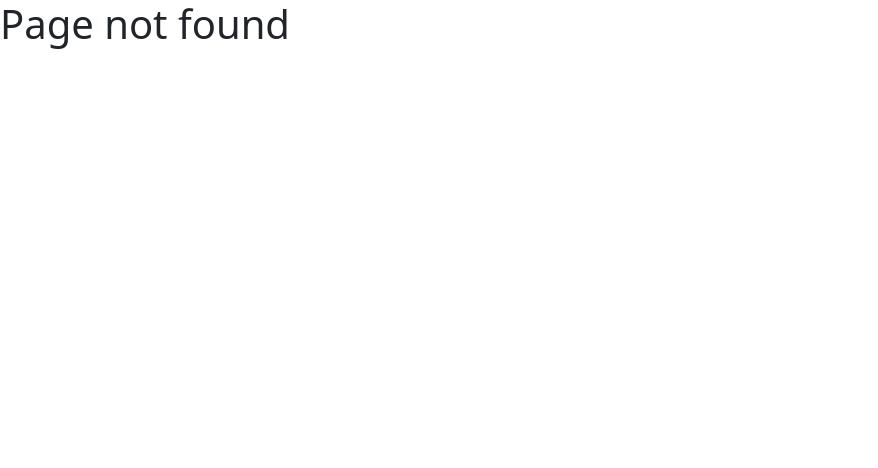
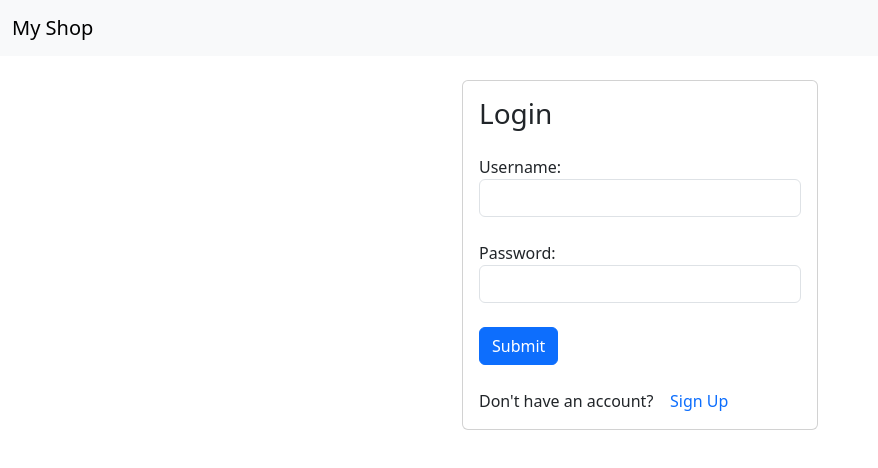
Before and after one commit to imtiyaz-hirani/java_hex_fsd_june_2026, a React (Vite) app in the folder ecom-react-ui/: page /login in a window 1280 px wide. Before the commit this address had no page. Shown: the top 468 px of the page, without its empty margins (0-878 px from the left). Built offline with nearby package versions, Linux system fonts and the light colour scheme.

Commit message:
login-v2-E2E

```diff
--- a/ecom-react-ui/src/App.jsx
+++ b/ecom-react-ui/src/App.jsx
@@ -3,6 +3,7 @@ import CustomerHome from "./components/customer/CustomerHome"
 import PageNotFound from "./components/PageNotFound"
 import FeaturedProductList from "./components/customer/FeaturedProductList"
 import ProductList from "./components/customer/ProductList"
+import Login from "./components/auth/Login"
 
  function App() {
   return (
@@ -11,7 +12,7 @@ import ProductList from "./components/customer/ProductList"
             <Route path="" element={<FeaturedProductList />}/>
             <Route path="/product/:categoryId" element={<ProductList />}/>
           </Route>
-
+          <Route path="login" element={<Login />}/>
           <Route path="*" element={<PageNotFound />} />
 
        </Routes>
--- /dev/null
+++ b/ecom-react-ui/src/components/auth/AuthNavbar.jsx
@@ -0,0 +1,88 @@
+import axios from "axios"
+import { useState } from "react"
+import { Link } from "react-router"
+
+function AuthNavbar() {
+    const [username, setUsername] = useState('')
+    const [password, setPassword] = useState('')
+    const [errorMsg, setErrorMessage] = useState('')
+
+    const onLogin = async ($event) => {
+        $event.preventDefault()
+        // call login API
+        // create the header from username and password
+        let authToken = window.btoa(username + ":" + password)
+        let config = {
+            headers: {
+                'Authorization': 'Basic ' + authToken
+            }
+        }
+        try {
+            const response = await axios.get('http://localhost:8080/api/auth/login', config)
+            console.log(response.data)
+        }
+        catch (err) {
+            setErrorMessage('Invalid credentials')
+         }
+
+
+    }
+    return (
+        <>
+            <nav className="navbar bg-body-tertiary mb-4">
+                <div className="container-fluid">
+                    <a className="navbar-brand" href="#">My Shop</a>
+                </div>
+            </nav>
+
+            <div className="container mt-4">
+                <div className="row">
+                    <div className="col-sm-4"> </div>
+                    <div className="col-sm-4">
+                        <div className="card">
+                            <div className="card-body">
+                                <div className="card-title">
+                                    <h3>Login</h3>
+                                </div>
+                                <form onSubmit={($event) => onLogin($event)}>
+                                    {
+                                        errorMsg !== ''?<div className="alert alert-danger mt-2">
+                                         {errorMsg}
+                                    </div> :
+                                    ""
+                                    }
+
+                                    <div className="mt-4">
+                                        <label>Username: </label>
+                                        <input type="text" className="form-control"
+                                            onChange={($event) =>{ setUsername($event.target.value)
+                                                setErrorMessage('')
+                                            }} />
+                                    </div>
+                                    <div className="mt-4">
+                                        <label>Password: </label>
+                                        <input type="password" className="form-control"
+                                            onChange={($event) => {setPassword($event.target.value)
+                                                setErrorMessage('')
+                                            }} />
+                                    </div>
+                                    <div className="mt-4">
+
+                                        <input type="submit" valie="login" className="btn btn-primary" />
+                                    </div>
+                                    <div className="mt-4">
+                                        Don't have an account?  &nbsp;&nbsp;&nbsp;
+                                        <Link to='/sign-up' style={{ 'textDecoration': 'none' }}>Sign Up</Link>
+                                    </div>
+                                </form>
+                            </div>
+                        </div>
+                    </div>
+                </div>
+            </div>
+        </>
+
+    )
+}
+
+export default AuthNavbar
--- /dev/null
+++ b/ecom-react-ui/src/components/auth/Login.jsx
@@ -0,0 +1,10 @@
+import AuthNavbar from "./AuthNavbar"
+
+function Login(){
+
+    return(
+        <AuthNavbar />
+    )
+}
+
+export default Login
--- a/ecom-react-ui/src/components/customer/Navbar.jsx
+++ b/ecom-react-ui/src/components/customer/Navbar.jsx
@@ -1,11 +1,12 @@
 import axios from "axios"
 import { useEffect, useState } from "react"
-import { Link } from "react-router"
+import { Link, useNavigate } from "react-router"
 
 function Navbar() {
 
     const categoryGetAllApi = 'http://localhost:8080/api/category/all'
     const [categories, setCategories] = useState([])
+    const navigate = useNavigate()
 
     useEffect(() => {
         const getAllCategory = async () => {
@@ -51,6 +52,8 @@ function Navbar() {
                             <form className="d-flex" role="search">
                                 <input className="form-control me-2" type="search" placeholder="Search" aria-label="Search" />
                                 <button className="btn btn-outline-success" type="submit">Search</button>
+                                &nbsp;&nbsp;&nbsp;&nbsp;
+                                <button className="btn btn-outline-success" onClick={()=> navigate("/login")} >Login</button>
                             </form>
                         </div>
                     </div>
```
